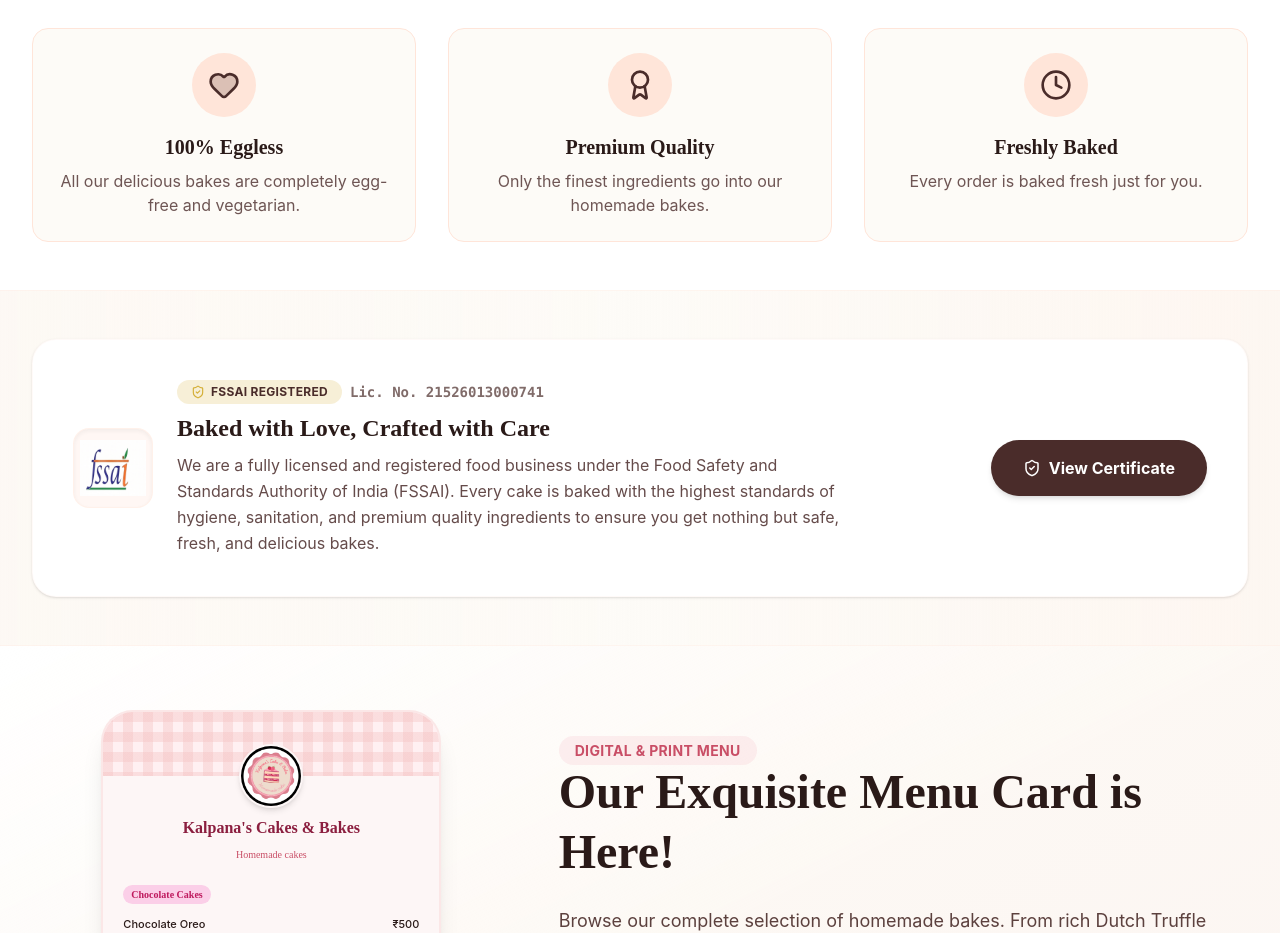
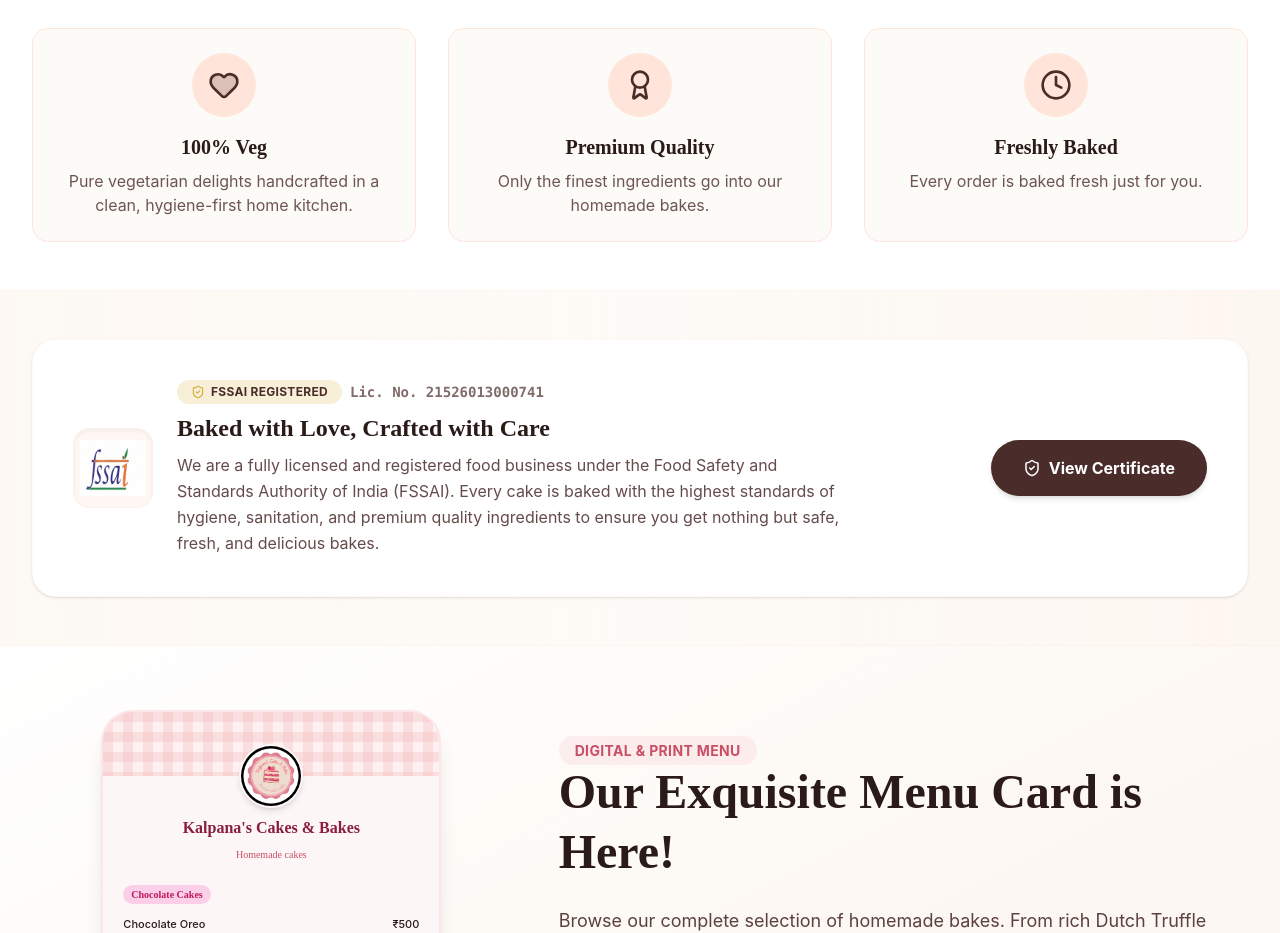
Before and after one commit to kalpanascakesandbakes-tech/kalpanascakesandbakes, a React (Vite) app: page / in a window 1280 px wide. Shown: the part 820-1753 px from the top of the page. Built offline with nearby package versions, Linux system fonts and the light colour scheme; no server answers.

Commit message:
feat: change '100% Eggless' label to '100% Veg' on Home page with updated description

```diff
--- a/src/pages/Home.jsx
+++ b/src/pages/Home.jsx
@@ -179,8 +179,8 @@ const Home = () => {
               <div className="w-16 h-16 bg-bakery-peach rounded-full flex items-center justify-center mb-4 text-bakery-brown">
                 <Heart size={32} className="fill-bakery-brown/20" />
               </div>
-              <h3 className="font-serif font-bold text-xl mb-2 text-bakery-darkBrown">100% Eggless</h3>
-              <p className="text-bakery-brown/80">All our delicious bakes are completely egg-free and vegetarian.</p>
+              <h3 className="font-serif font-bold text-xl mb-2 text-bakery-darkBrown">100% Veg</h3>
+              <p className="text-bakery-brown/80">Pure vegetarian delights handcrafted in a clean, hygiene-first home kitchen.</p>
             </motion.div>
             <motion.div {...fadeInUp} className="flex flex-col items-center p-6 bg-bakery-cream rounded-2xl border border-bakery-peach" transition={{ delay: 0.2 }}>
               <div className="w-16 h-16 bg-bakery-peach rounded-full flex items-center justify-center mb-4 text-bakery-brown">
```
